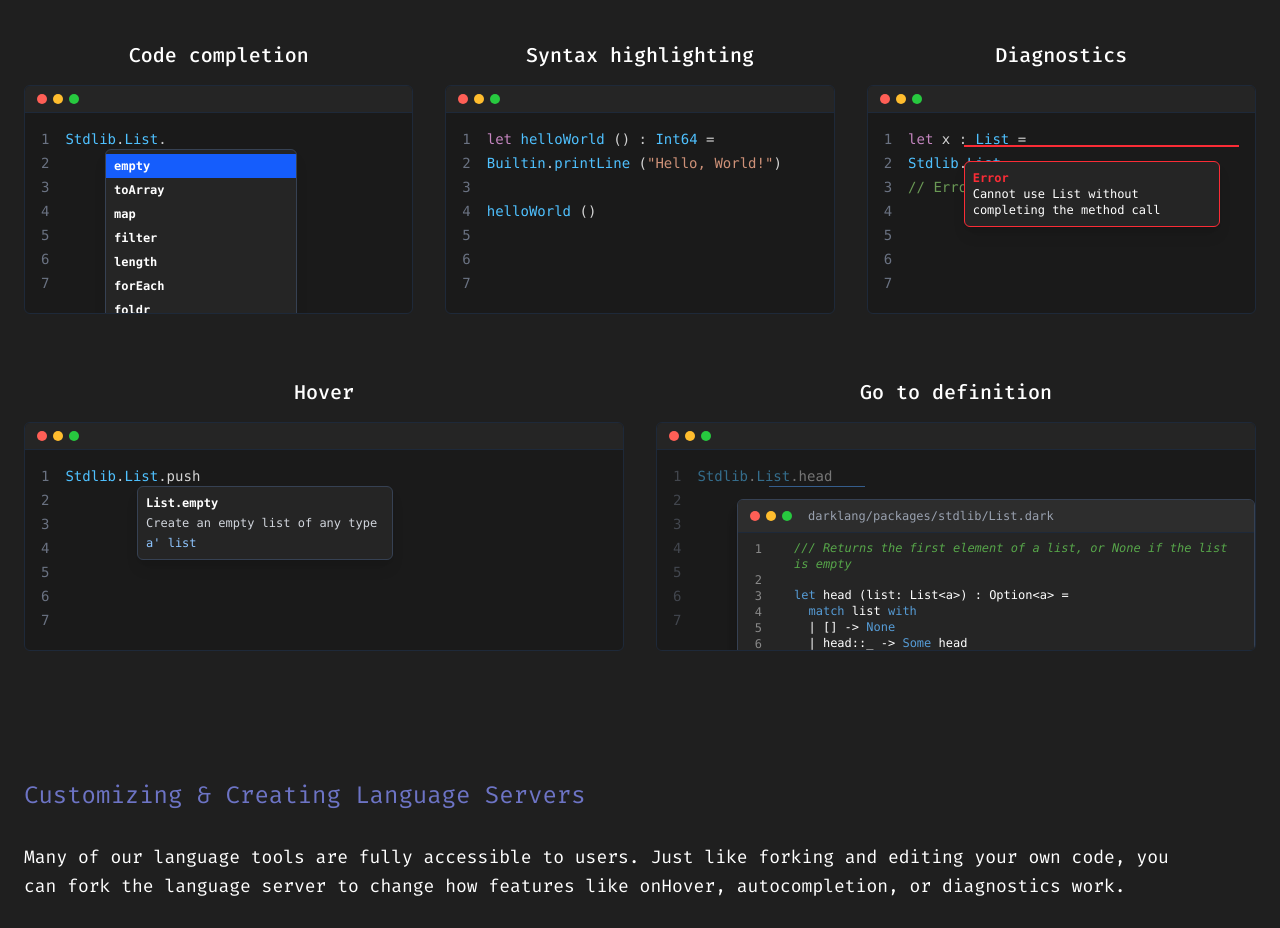
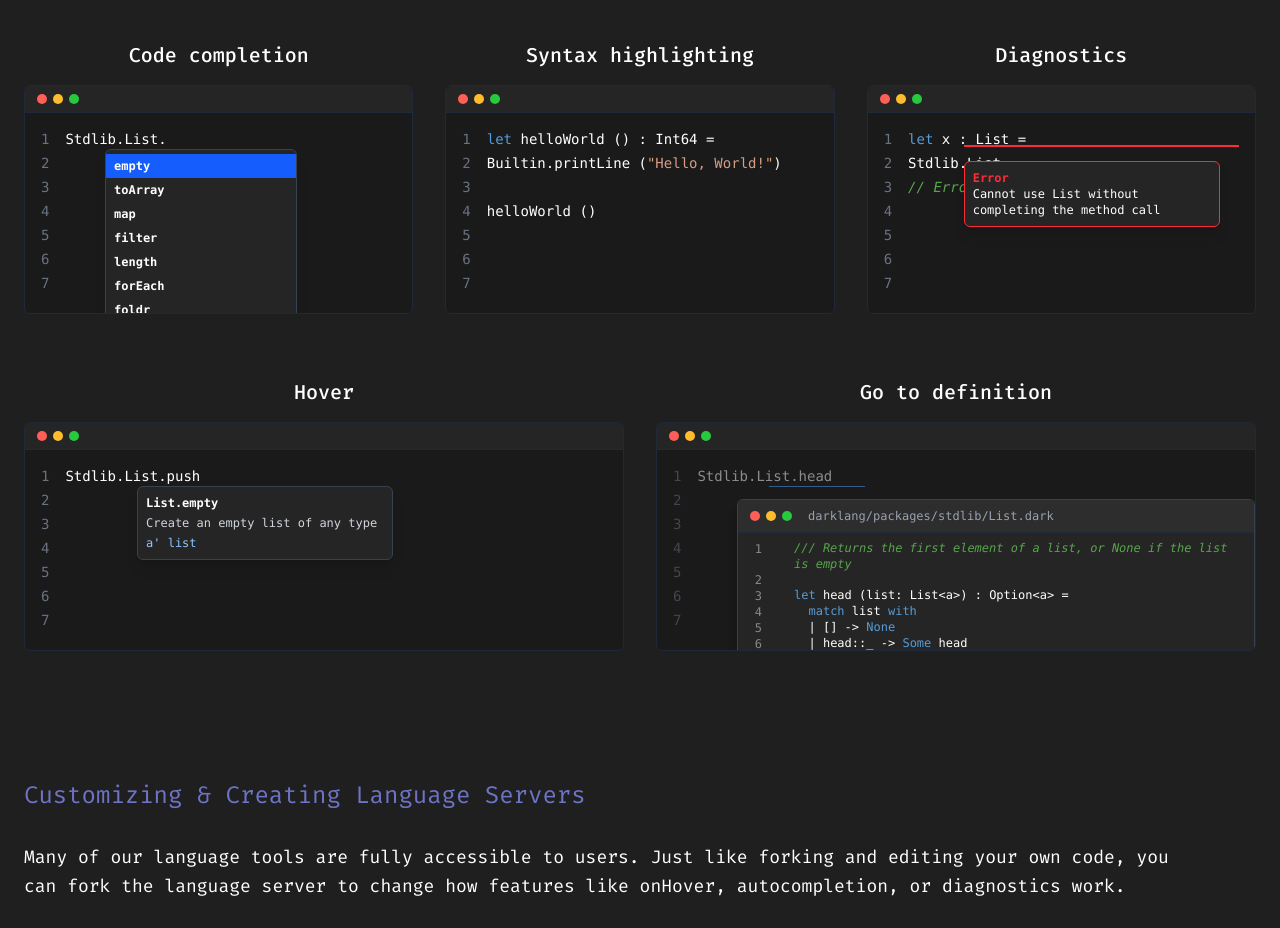
Before and after one commit to darklang/darklang.com, a React (Vite) app: page /cloud in a window 1280 px wide. Shown: the part 980-1908 px from the top of the page. Built offline with nearby package versions, Linux system fonts and the light colour scheme.

Commit message:
Refactors

```diff
--- a/src/components/sections/BackendFeatures.tsx
+++ b/src/components/sections/BackendFeatures.tsx
@@ -1,9 +1,9 @@
-import React, { useState } from "react";
+import React, { useState, useRef, useEffect } from "react";
 import SectionTitle from "../ui/SectionTitle";
 import CodeDisplay from "../ui/CodeDisplay";
 
 interface FeatureButtonProps {
-  icon: any; // CLEANUP: Define a more specific type for the icon
+  icon: React.ReactNode;
   isMonoFont?: boolean;
   label: string;
   isActive: boolean;
@@ -24,6 +24,7 @@ const FeatureButton: React.FC<FeatureButtonProps> = ({
   onSubOptionClick,
 }) => {
   const [showDropdown, setShowDropdown] = useState(false);
+  const dropdownRef = useRef<HTMLDivElement>(null);
 
   const handleClick = () => {
     if (hasDropdown) {
@@ -33,8 +34,28 @@ const FeatureButton: React.FC<FeatureButtonProps> = ({
     }
   };
 
+  // Handle clicking outside of dropdown
+  useEffect(() => {
+    const handleOutsideClick = (event: MouseEvent) => {
+      if (
+        dropdownRef.current &&
+        !dropdownRef.current.contains(event.target as Node)
+      ) {
+        setShowDropdown(false);
+      }
+    };
+
+    if (showDropdown) {
+      document.addEventListener("mousedown", handleOutsideClick);
+    }
+
+    return () => {
+      document.removeEventListener("mousedown", handleOutsideClick);
+    };
+  }, [showDropdown]);
+
   return (
-    <div className="relative">
+    <div className="relative" ref={dropdownRef}>
       <div
         className={`flex items-center p-3 rounded-lg border cursor-pointer
                  ${
--- a/src/components/ui/CodeEditor/index.tsx
+++ b/src/components/ui/CodeEditor/index.tsx
@@ -3,10 +3,13 @@
  * A visual representation of a code editor with syntax highlighting and various features
  */
 
-import React from "react";
+import React, { useState, useEffect } from "react";
 import CodeDisplay from "../../ui/CodeDisplay";
+import hljs from "highlight.js/lib/core";
+import "highlight.js/styles/vs2015.min.css";
+import fsharp from "highlight.js/lib/languages/fsharp";
 
-// TODO: try using highlight.js instead of this
+hljs.registerLanguage("fsharp", fsharp);
 
 interface CodeEditorProps {
   code: string;
@@ -17,82 +20,34 @@ interface CodeEditorProps {
   showGoToDef?: boolean;
 }
 
-// Colors for syntax highlighting
-const colors = {
-  keyword: "#C586C0", // Keywords like let, const, etc.
-  type: "#4FC1FF", // Types and library names
-  string: "#CE9178", // String literals
-  punctuation: "#CCCCCC", // Punctuation like dots and colons
-  bracket: "#D4D4D4", // Parentheses and brackets
-  comment: "#6A9955", // Comments
-  default: "#D4D4D4", // Default text color
-};
-
-// Token types for syntax highlighting
-type TokenType =
-  | "keyword"
-  | "type"
-  | "string"
-  | "punctuation"
-  | "bracket"
-  | "comment"
-  | "default";
-
-interface Token {
-  text: string;
-  type: TokenType;
-}
-
-const keywords = [
-  "let",
-  "const",
-  "function",
-  "return",
-  "if",
-  "else",
-  "import",
-  "export",
-  "from",
-  "class",
-  "interface",
-  "type",
-  "module",
-  "for",
-  "while",
-  "of",
-  "in",
-  "=>",
-  "match",
-  "with",
-  "fun",
-];
-const types = [
-  "Stdlib",
-  "List",
-  "Int64",
-  "Builtin",
-  "printLine",
-  "helloWorld",
-  "Result",
-  "String",
-  "Option",
-  "Some",
-  "None",
-];
-
 const CodeEditor: React.FC<CodeEditorProps> = ({
   code,
+  language = "fsharp",
   showCompletion = false,
   showHover = false,
   showDiagnostics = false,
   showGoToDef = false,
 }) => {
+  const [highlightedCode, setHighlightedCode] = useState<
+    Array<{ html: string }>
+  >([]);
+
   // Create line numbers
   const lines = code.split("\n");
   const lineNumbers = Array.from(
     { length: Math.max(7, lines.length) },
     (_, i) => i + 1,
   );
+
+  useEffect(() => {
+    const processedLines = lines.map(line => {
+      if (line.trim() === "") return { html: "&nbsp;" };
+      const highlighted = hljs.highlight(line, { language }).value;
+      return { html: highlighted };
+    });
+
+    setHighlightedCode(processedLines);
+  }, [code, language]);
 
   return (
     <div className="rounded-md overflow-hidden bg-[#1A1A1A] border border-gray-800 relative">
@@ -119,13 +74,9 @@ const CodeEditor: React.FC<CodeEditorProps> = ({
 
           {/* Actual code with syntax highlighting */}
           <div className="text-white flex-grow">
-            {lines.map((line, index) => (
+            {highlightedCode.map((line, index) => (
               <div key={index} className="h-6 overflow-hidden">
-                {tokenizeLine(line).map((token, i) => (
-                  <span key={i} style={{ color: colors[token.type] }}>
-                    {token.text}
-                  </span>
-                ))}
+                <span dangerouslySetInnerHTML={{ __html: line.html }}></span>
               </div>
             ))}
             {renderEmptyLines(Math.max(0, 7 - lines.length))}
@@ -260,100 +211,4 @@ const renderEmptyLines = (count: number) => {
   ));
 };
 
-// Tokenize a line into individual parts
-const tokenizeLine = (line: string): Token[] => {
-  const tokens: Token[] = [];
-
-  // Process comments first
-  const commentMatch = line.match(/(\/\/.*?)$/);
-  let textToProcess = line;
-  let commentText = "";
-
-  if (commentMatch && commentMatch.index !== undefined) {
-    commentText = commentMatch[0];
-    textToProcess = line.substring(0, commentMatch.index);
-  }
-
-  // Split the line into words and other characters
-  let currentPos = 0;
-  while (currentPos < textToProcess.length) {
-    // Handle string literals
-    if (textToProcess[currentPos] === '"') {
-      let endQuotePos = textToProcess.indexOf('"', currentPos + 1);
-      if (endQuotePos === -1) endQuotePos = textToProcess.length;
-
-      tokens.push({
-        text: textToProcess.substring(currentPos, endQuotePos + 1),
-        type: "string",
-      });
-
-      currentPos = endQuotePos + 1;
-      continue;
-    }
-
-    // Handle punctuation
-    if (
-      textToProcess[currentPos] === "." ||
-      textToProcess[currentPos] === ":"
-    ) {
-      tokens.push({
-        text: textToProcess[currentPos],
-        type: "punctuation",
-      });
-      currentPos++;
-      continue;
-    }
-
-    // Handle brackets and parentheses
-    if ("()[]{}<>".includes(textToProcess[currentPos])) {
-      tokens.push({
-        text: textToProcess[currentPos],
-        type: "bracket",
-      });
-      currentPos++;
-      continue;
-    }
-
-    // Handle words (keywords, types, etc.)
-    const wordMatch = textToProcess
-      .substring(currentPos)
-      .match(/^[A-Za-z0-9_']+/);
-    if (wordMatch) {
-      const word = wordMatch[0];
-      let tokenType: TokenType = "default";
-
-      if (keywords.includes(word)) {
-        tokenType = "keyword";
-      } else if (types.includes(word)) {
-        tokenType = "type";
-      }
-
-      tokens.push({
-        text: word,
-        type: tokenType,
-      });
-
-      currentPos += word.length;
-      continue;
-    }
-
-    // Handle any other character
-    tokens.push({
-      text: textToProcess[currentPos],
-      type: "default",
-    });
-    currentPos++;
-  }
-
-  // Add comment if it exists
-  if (commentText) {
-    tokens.push({
-      text: commentText,
-      type: "comment",
-    });
-  }
-
-  return tokens;
-};
-
 export default CodeEditor;
```
